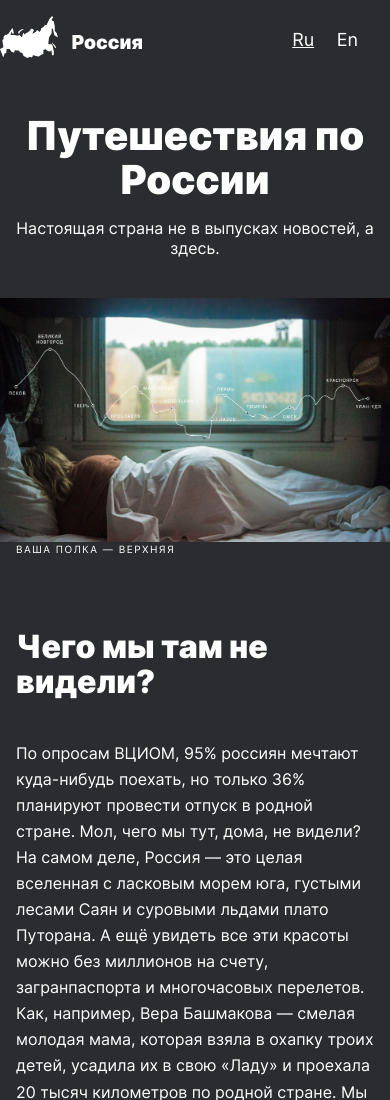
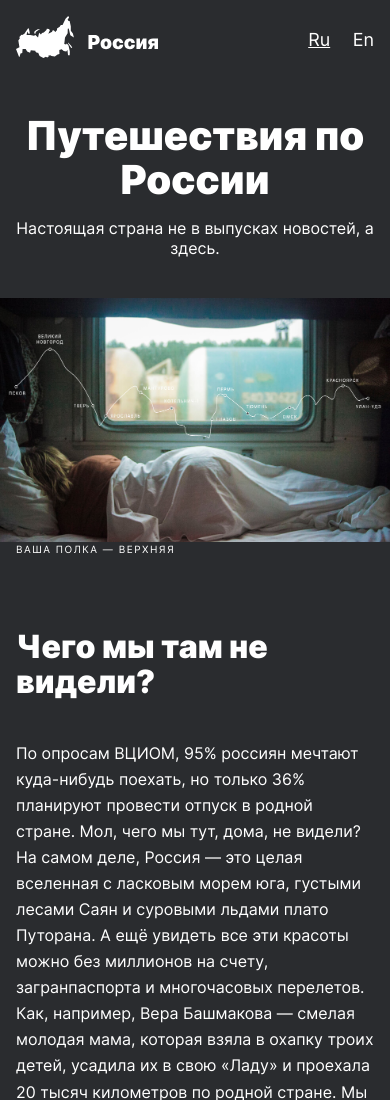
Before and after one commit to shchetininsrg/russian-travel, a plain HTML site: page index.html in a window 390 px wide. Shown: the top 1100 px of the page. Drawn offline with Linux system fonts and the light colour scheme; files whose address does not match are found by name.

Commit message:
фикс хедера

```diff
--- a/blocks/header/header.css
+++ b/blocks/header/header.css
@@ -1,23 +1,21 @@
 .header {
-    max-width: calc(100% - 2 * 48px);
-    display: flex;
-    justify-content: space-between;
+    width: calc(100% - 2 * 48px);
 }
 
 @media screen and (max-width: 1279px) {
     .header {
-        max-width: calc(100% - 2 * 48px);
+        width: calc(100% - 2 * 48px);
     }
 }
 
 @media screen and (max-width: 1023px) {
     .header {
-        max-width: calc(100% - 2 * 24px);
+        width: calc(100% - 2 * 24px);
     }
 }
 
 @media screen and (max-width: 767px) {
     .header {
-        max-width: calc(100% - 2 * 16px);
+        width: calc(100% - 2 * 16px);
     }
 }
--- a/blocks/page/__header/page__header.css
+++ b/blocks/page/__header/page__header.css
@@ -1,3 +1,7 @@
 .page__header {
+    display: flex;
+    justify-content: space-between;
+    margin-left: auto;
+    margin-right: auto;
     margin-bottom: 56px;
 }
```
